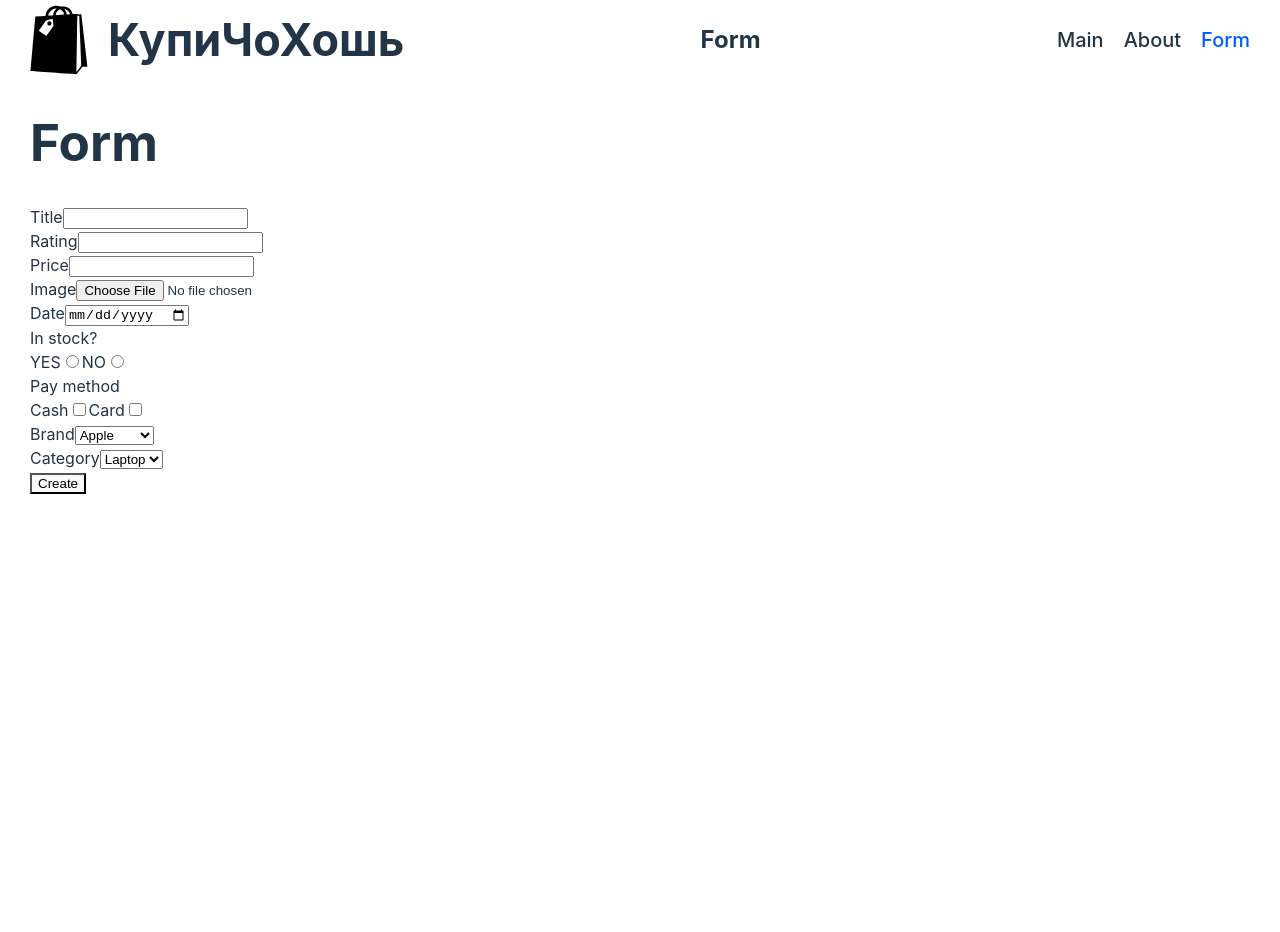
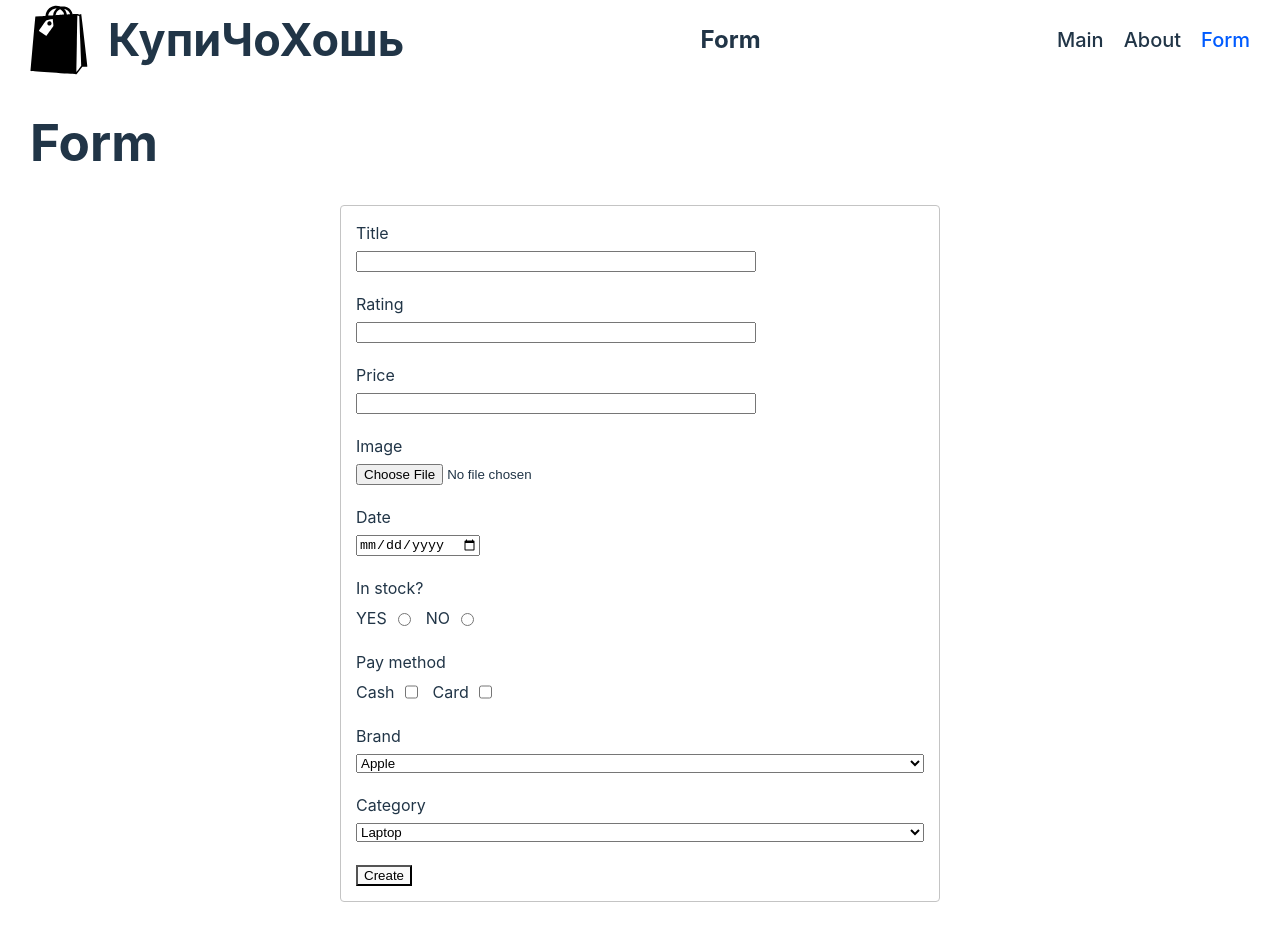
Before and after one commit to KashinGen/React, a React (Vite) app in the folder react-app/: page /form in a window 1280 px wide. Before the commit the page ends 800 px from the top, so only its background shows below. Built offline with nearby package versions, Linux system fonts and the light colour scheme.

Commit message:
feat: add lame styles for form

```diff
--- a/react-app/src/App.scss
+++ b/react-app/src/App.scss
@@ -207,3 +207,33 @@
   align-items: center;
   gap: 10px;
 }
+  form {
+    max-width: 600px;
+    margin: 0 auto;
+    border-radius: 4px;
+    border: 1px solid #c4c4c4;
+    padding: 15px;
+    margin-bottom: 30px;
+  }
+.control-wrapper {
+  margin-bottom: 20px;
+  label {
+    display: flex;
+    flex-direction: column;
+    gap: 6px;
+    div {
+      display: flex;
+      align-items: center;
+      gap: 12px;
+      label {
+        flex-direction: row;
+      }
+    }
+  }
+  input {
+    width: fit-content;
+  }
+  input[type="text"] {
+    width: 400px;
+  }
+}
```
Also changed, not shown: 1 other file (tests, documents, lock files or other folders).
